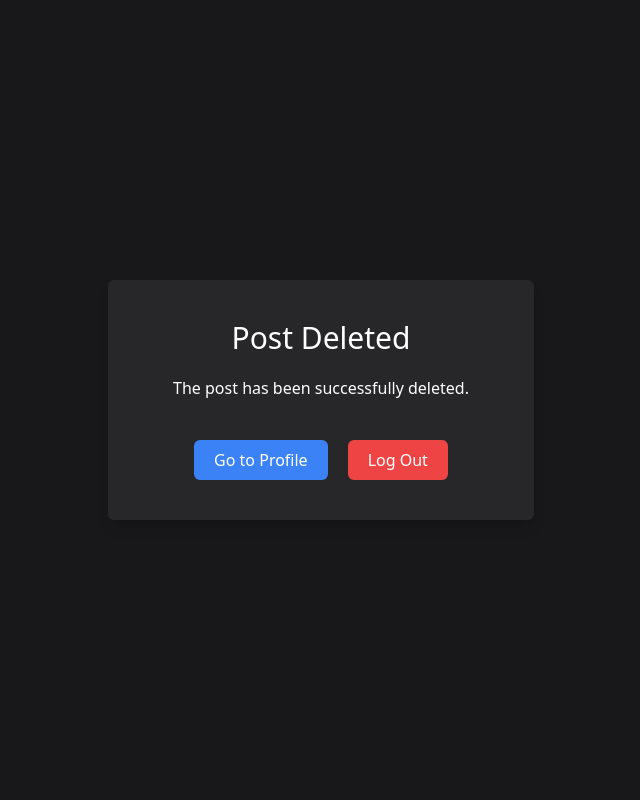
After one commit to pa-one55/React-Projects, a Node server app: page /delete/600000000000000000000001 in a window 1280 px wide. The commit adds this page. Shown: the whole page, without its empty margins (319-959 px from the left). Run offline with Node 20, Linux system fonts and the light colour scheme; the visitor is signed in with stand-in values (Sample User, id 1); some libraries are stand-ins or nearby versions.

Commit message:
added edit and delete feature

```diff
--- a/mini project/app.js
+++ b/mini project/app.js
@@ -30,6 +30,37 @@ app.get('/profile', isLoggedIn, async (req,res) => {
     res.render("profile",{user});
 } );
 
+app.get('/like/:id', isLoggedIn, async (req,res) => {
+    let post = await postModel.findOne({_id : req.params.id}).populate("user");
+    if( post.likes.indexOf(req.user.userid) == -1 ){ // mtlb iss user ne pahle se like nhi kr rakha - to likes badha do
+        post.likes.push(req.user.userid); // req bhejne waale user ka id , post owner k post k likes array me push kara
+    }
+    else{ // else likes ghata do
+        post.likes.splice(post.likes.indexOf(req.user.userid),1); // ( index, count )
+    }
+    await post.save();
+    res.redirect("/profile");
+} );
+
+
+app.get('/edit/:id', isLoggedIn, async (req,res) => {
+    let post = await postModel.findOne({_id : req.params.id}).populate("user");
+    res.render("edit", {post});
+} );
+
+app.post('/update/:id', isLoggedIn, async (req,res) => {
+    let post = await postModel.findOneAndUpdate({_id : req.params.id}, {content : req.body.content});
+    res.redirect("/profile");
+} );
+
+app.get('/delete/:id', isLoggedIn, async (req, res) => {
+    // Find the post by ID and delete it
+    let post = await postModel.findByIdAndDelete(req.params.id);
+    console.log(`Deleted post: ${post}`);
+    res.render("deleted");
+});
+
+
 app.post('/post', isLoggedIn, async (req,res) => {
     let user = await userModel.findOne({email : req.user.email});
     let {content} = req.body; // using below to create a new post with the given content
@@ -44,9 +75,23 @@ app.post('/post', isLoggedIn, async (req,res) => {
 } );
 
 
-
 app.post('/register', async (req,res) =>{
     let {email, password, username, name, age } = req.body;
+    // Validate user inputs
+    if (!email || !password || !username || !name || !age) {
+        return res.status(400).send("All fields are required.");
+    }
+    if (!/\S+@\S+\.\S+/.test(email)) {
+        return res.status(400).send("Invalid email format.");
+    }
+
+    if (password.length < 6) {
+        return res.status(400).send("Password must be at least 6 characters long.");
+    }
+
+    if ( isNaN(age) || age <= 0 || age > 100 ) {
+        return res.status(400).send("Enter correct age");
+    }
     // check if the user already exists
     let user = await userModel.findOne({email}); // trynna find old user
     if( user ) return res.status(500).send("User already exists");
@@ -64,7 +109,8 @@ app.post('/register', async (req,res) =>{
             });
             let token = jwt.sign({email:email, userid : user._id}, "secretKey");
             res.cookie("token", token);
-            res.send("user registered");
+            // res.send("user registered");
+            res.redirect("/profile")
         })
     } )
 })
@@ -95,7 +141,7 @@ app.get('/logout', (req,res) => {
 
 
 function isLoggedIn(req,res,next){
-    if( req.cookies.token === "" ) res.redirect("/login");
+    if( !req.cookies || !req.cookies.token || req.cookies.token === "" ) res.redirect("/login");
     else{
         let data = jwt.verify(req.cookies.token, "secretKey");
         req.user = data; // made a new field 'user' and put the data in there
--- /dev/null
+++ b/mini project/views/deleted.ejs
@@ -0,0 +1,19 @@
+<!DOCTYPE html>
+<html lang="en">
+<head>
+    <meta charset="UTF-8">
+    <meta name="viewport" content="width=device-width, initial-scale=1.0">
+    <title>Post Deleted</title>
+    <script src="https://cdn.tailwindcss.com"></script>
+</head>
+<body class="bg-zinc-900 text-white min-h-screen flex items-center justify-center">
+    <div class="text-center p-10 bg-zinc-800 rounded-md shadow-lg w-1/3">
+        <h5 class="mb-5 text-3xl">Post Deleted</h5>
+        <p class="mb-10">The post has been successfully deleted.</p>
+        <div class="flex justify-center space-x-5">
+            <a href="/profile" class="px-5 py-2 rounded-md bg-blue-500 hover:bg-blue-600 transition duration-200 text-white">Go to Profile</a>
+            <a href="/logout" class="px-5 py-2 rounded-md bg-red-500 hover:bg-red-600 transition duration-200 text-white">Log Out</a>
+        </div>
+    </div>
+</body>
+</html>
--- a/mini project/views/login.ejs
+++ b/mini project/views/login.ejs
@@ -15,6 +15,10 @@
 
             <input  class = "px-5 py-2 rounded-md bg-blue-500" type="submit" value = "Log In" >
         </form>
+        <div class="mt-4">
+            <p>Don't have an account?</p>
+            <a href="/" class="inline-block px-5 py-2 rounded-md bg-green-500 mt-2">Register</a>
+        </div>
     </div>
 
 </body>
```
Also changed, not shown: mini project/my.txt (+6 -2 lines), mini project/views/edit.ejs (added, +21 -0 lines), mini project/views/index.ejs (+13 -10 lines), mini project/views/profile.ejs (+9 -3 lines), 6 other files.
